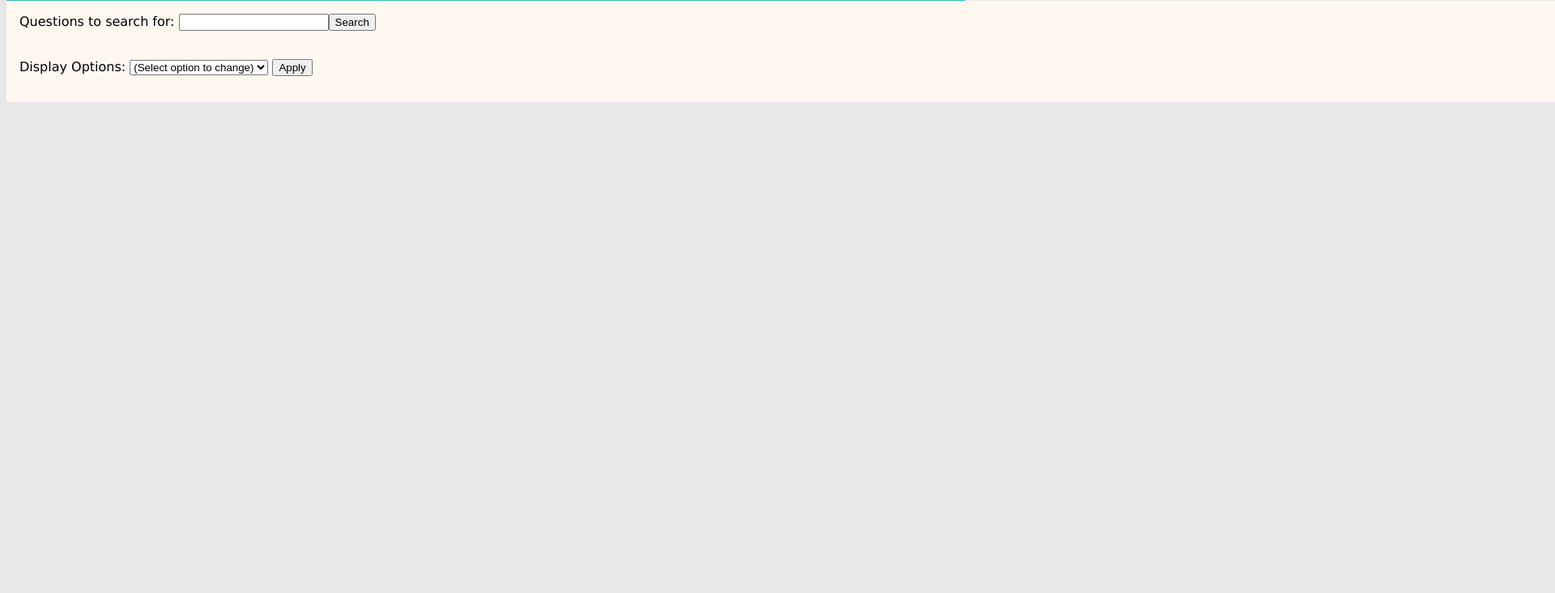
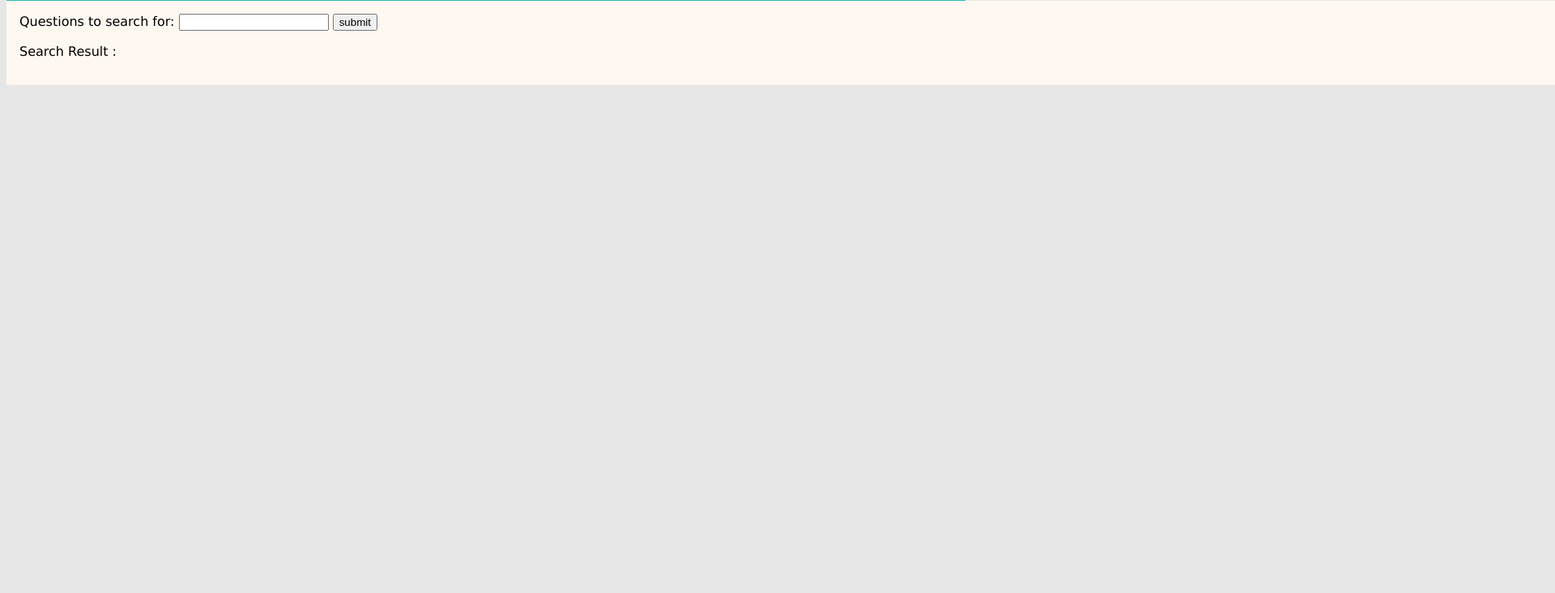
Before and after one commit to mymycen/SW-LD_NLP_project, a plain HTML site: page Index.html in a window 1280 px wide. Shown: the part 67-800 px from the top of the page at 81% size, 1920 px wide, since content can reach past the window. Drawn offline with nearby package versions, Linux system fonts and the light colour scheme.

Commit message:
Update Index.html

```diff
--- a/Index.html
+++ b/Index.html
@@ -1,4 +1,4 @@
-<html>
+<html xmlns="http://www.w3.org/1999/xhtml" lang="en-US" xml:lang="en-US">
 <head>
 <title>NL Search</title>
 <style type="text/css">
@@ -39,7 +39,7 @@ color: #BE6E28;
 .form {
 background-color: #FFF8F1;
 border: 1em solid #FFF8F1;
-width: 200em
+width: 300em
 }
 
 
@@ -49,16 +49,32 @@ width: 200em
 function sf(){document.f.s.focus();}
 
 //]]></script>
+<script src="https://ajax.googleapis.com/ajax/libs/jquery/3.2.1/jquery.min.js"></script>
+    <script>
+        $(document).ready(function(){
+            $("#searchme").click(function(){
+                $.getJSON("http://localhost:5000/service?query="+encodeURIComponent($("#search").val()),function(data,status){
+                    data.response = data.response.replace(/ /g,"").replace(/</g,"").replace(/>/g,"");
+                    var val=JSON.stringify(data, null, 4)
+                    $("#json").append(val).html();
+                    });
+                });
+        });
+    </script>
 <meta http-equiv="Content-Type" content="text/html; charset=iso-8859-1" />
 </head>
 <body onload="">
 <div class="header"><span class="title">NL Search</span><div class="navbar">
-</div></div><div class="form"><form method="get" action="webwn" enctype="multipart/form-data" name="f">Questions to search for: <input type="text" name="s"  maxlength="500" /><input type="submit" name="sub" value="Search" /><input type="hidden" name="o2" value=""  /><input type="hidden" name="o0" value="1"  /><input type="hidden" name="o8" value="1"  /><input type="hidden" name="o1" value="1"  /><input type="hidden" name="o7" value=""  /><input type="hidden" name="o5" value=""  /><input type="hidden" name="o9" value=""  /><input type="hidden" name="o6" value=""  /><input type="hidden" name="o3" value=""  /><input type="hidden" name="o4" value=""  /><input type="hidden" name="h" value=""  /></form>
-<form method="get" action="webwn" enctype="multipart/form-data" name="change">
-<br>Display Options: <select name="c" >
-<option selected="selected" value="-1">(Select option to change)</option>
-<option value="0">Show all</option>
-</select> <input type="submit" name="sub" value="Apply" /><input type="hidden" name="o2" value=""  /><input type="hidden" name="o0" value="1"  /><input type="hidden" name="o8" value="1"  /><input type="hidden" name="o1" value="1"  /><input type="hidden" name="o7" value=""  /><input type="hidden" name="o5" value=""  /><input type="hidden" name="o9" value=""  /><input type="hidden" name="o6" value=""  /><input type="hidden" name="o3" value=""  /><input type="hidden" name="o4" value=""  /><input type="hidden" name="i" value="-1"  /><input type="hidden" name="h" value=""  /><input type="hidden" name="s" value=""  /></form>
+</div></div>
+<div class="form">
+   <form method="get" action="http://localhost:5000/service" >
+    Questions to search for: <input type="text" name="query" id="search" maxlength="500" />
+        <input id="searchme" type="button" value="submit"/>
+        <input type="hidden" />
+</form>
+<p> Search Result :</p>
 </div>
+<pre id="json"></pre>
+
 </body>
 </html>
```
